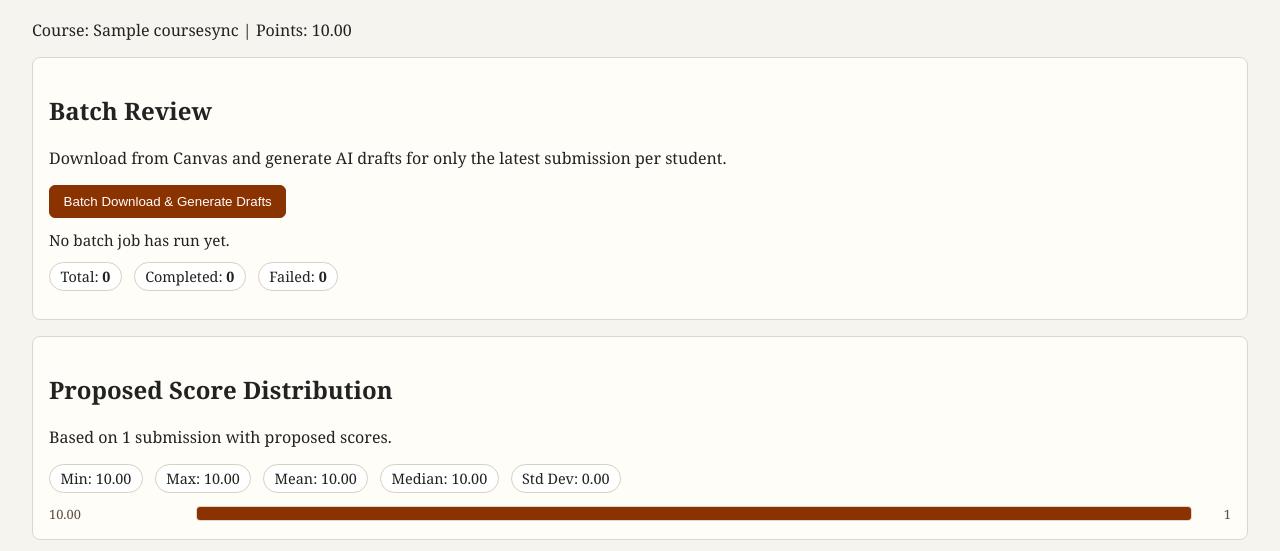
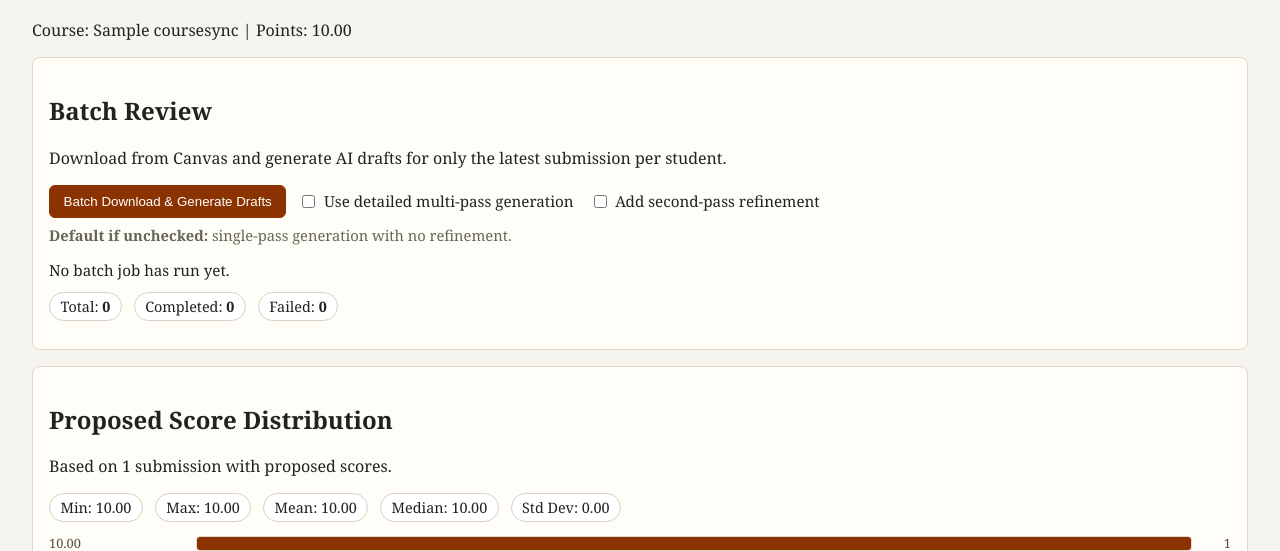
Before and after one commit to gperdrizet/feedback, a Django app: page /assignments/1/ in a window 1280 px wide. Shown: the part 159-710 px from the top of the page. Run offline with Django 5.2, Linux system fonts and the light colour scheme; tables that the repository leaves empty hold one stand-in row (values such as "Sample post"); data that the repository does not hold is empty; some libraries are stand-ins or nearby versions.

Commit message:
UI tweaks

```diff
--- a/grading/models.py
+++ b/grading/models.py
@@ -159,6 +159,8 @@ class BatchReviewJob(models.Model):
 
     assignment = models.ForeignKey(AssignmentConfig, on_delete=models.CASCADE, related_name="batch_jobs")
     status = models.CharField(max_length=20, choices=Status.choices, default=Status.QUEUED)
+    use_detailed_passes = models.BooleanField(default=False)
+    use_review_pass = models.BooleanField(default=False)
     total_submissions = models.PositiveIntegerField(default=0)
     completed_submissions = models.PositiveIntegerField(default=0)
     failed_submissions = models.PositiveIntegerField(default=0)
--- a/grading/templates/grading/assignment_detail.html
+++ b/grading/templates/grading/assignment_detail.html
@@ -11,6 +11,9 @@
     a { color: #8a3200; }
     .panel { background: #fffdf7; padding: 1rem; border: 1px solid #dfd7c8; border-radius: 8px; margin-bottom: 1rem; }
     .actions { display: flex; gap: 0.75rem; flex-wrap: wrap; align-items: center; }
+    .batch-options { display: flex; gap: 1rem; flex-wrap: wrap; align-items: center; }
+    .batch-options label { display: inline-flex; align-items: center; gap: 0.35rem; font-size: 0.95rem; }
+    .batch-help { color: #665; font-size: 0.92rem; margin-top: 0.45rem; }
     .button { display: inline-block; padding: 0.5rem 0.85rem; border: 1px solid #8a3200; border-radius: 6px; background: #fff6ee; text-decoration: none; color: #8a3200; }
     .button.primary { background: #8a3200; color: #fff; }
     .stats { display: flex; gap: 0.75rem; flex-wrap: wrap; margin-top: 0.75rem; }
@@ -71,7 +74,15 @@
       {% csrf_token %}
       <input type="hidden" name="action" value="batch_review">
       <button type="submit" class="button primary">Batch Download &amp; Generate Drafts</button>
+      <div class="batch-options" role="group" aria-label="Batch generation mode options">
+        <label><input type="checkbox" name="use_detailed_passes" value="1"> Use detailed multi-pass generation</label>
+        <label><input type="checkbox" name="use_review_pass" value="1"> Add second-pass refinement</label>
+      </div>
     </form>
+    <p class="batch-help"><strong>Default if unchecked:</strong> single-pass generation with no refinement.</p>
+    {% if latest_batch_mode %}
+      <p class="batch-help"><strong>Latest job mode:</strong> {{ latest_batch_mode }}</p>
+    {% endif %}
     <div id="batch-progress" data-status-url="{% url 'grading:assignment_batch_status' assignment.pk %}">
       <div id="batch-job-status" class="job-status">
         {% if latest_batch_job %}
--- a/grading/views.py
+++ b/grading/views.py
@@ -136,6 +136,8 @@ def _serialize_batch_job(job):
 	return {
 		"id": job.pk,
 		"status": job.status,
+		"use_detailed_passes": job.use_detailed_passes,
+		"use_review_pass": job.use_review_pass,
 		"total_submissions": job.total_submissions,
 		"completed_submissions": job.completed_submissions,
 		"failed_submissions": job.failed_submissions,
@@ -149,6 +151,13 @@ def _serialize_batch_job(job):
 
 def _start_batch_review_job(assignment):
 	return enqueue_batch_review_job(assignment)
+
+
+def _batch_mode_label(use_detailed_passes, use_review_pass):
+	mode = "Detailed multi-pass" if use_detailed_passes else "Single-pass"
+	if use_review_pass:
+		return f"{mode} + refinement"
+	return mode
 
 
 def _neighboring_submission_ids(submissions, current_submission_id):
@@ -511,9 +520,18 @@ def assignment_detail(request, assignment_pk):
 	if request.method == "POST":
 		action = request.POST.get("action")
 		if action == "batch_review":
-			job, created = _start_batch_review_job(assignment)
+			use_detailed_passes = request.POST.get("use_detailed_passes") == "1"
+			use_review_pass = request.POST.get("use_review_pass") == "1"
+			job, created = enqueue_batch_review_job(
+				assignment,
+				use_detailed_passes=use_detailed_passes,
+				use_review_pass=use_review_pass,
+			)
 			if created:
-				messages.success(request, "Batch review started.")
+				messages.success(
+					request,
+					f"Batch review started ({_batch_mode_label(use_detailed_passes, use_review_pass)}).",
+				)
 			else:
 				messages.info(request, "A batch review job is already running for this assignment.")
 		elif action == "save_instructions":
@@ -577,6 +595,10 @@ def assignment_detail(request, assignment_pk):
 			"assignment": assignment,
 			"submissions": submissions,
 			"latest_batch_job": latest_job,
+			"latest_batch_mode": _batch_mode_label(
+				latest_job.use_detailed_passes,
+				latest_job.use_review_pass,
+			) if latest_job else None,
 			"rubric_data": rubric_data,
 			"additional_instructions": assignment.additional_instructions,
 			"cohort_summary_html": _sanitize_feedback_html(assignment.cohort_summary_html),
```
Also changed, not shown: grading/services/batch_jobs.py (+12 -3 lines), grading/templates/grading/submission_detail.html (+21 -21 lines), grading/tests.py (+35 -0 lines), grading/migrations/0008_batchreviewjob_generation_modes.py (added).
